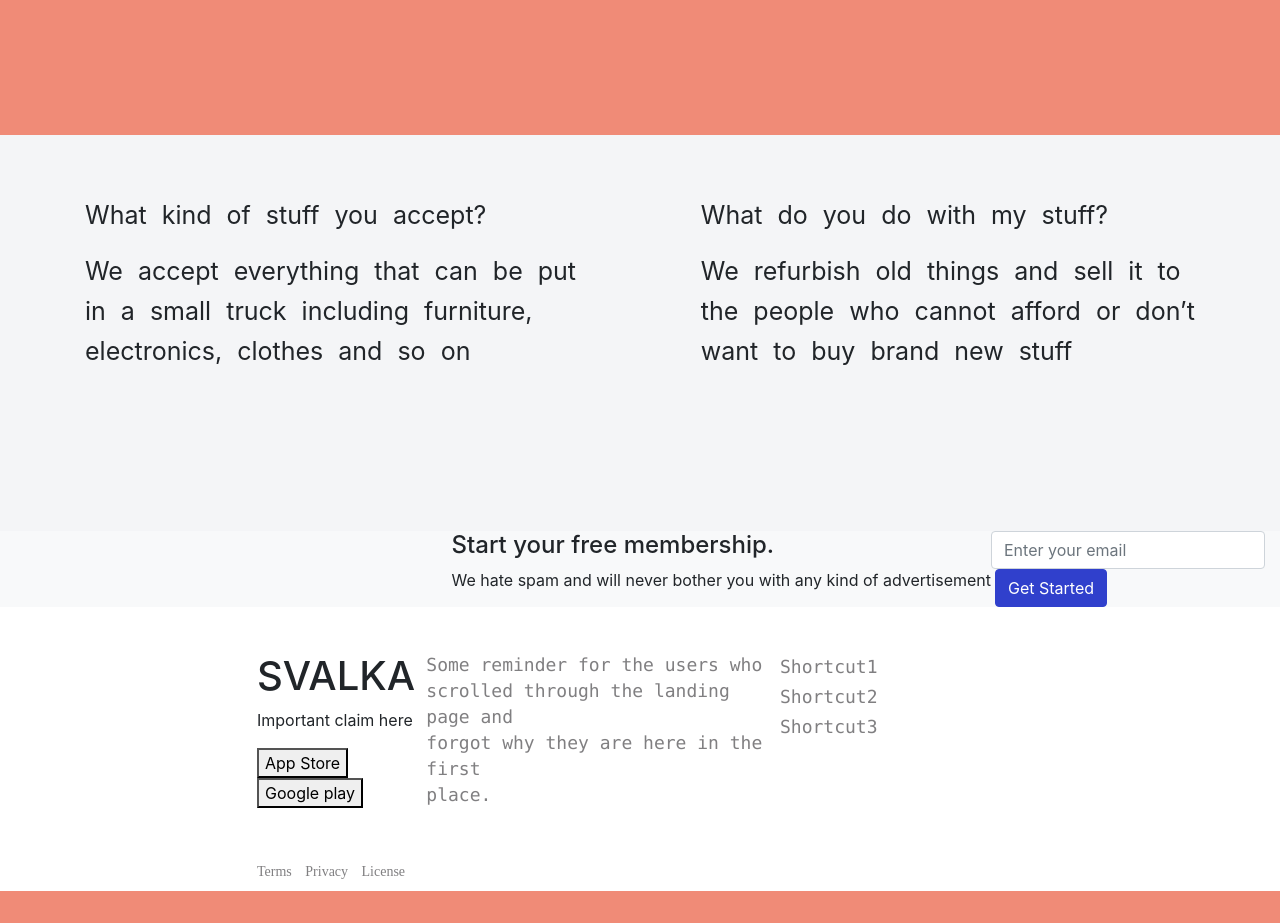
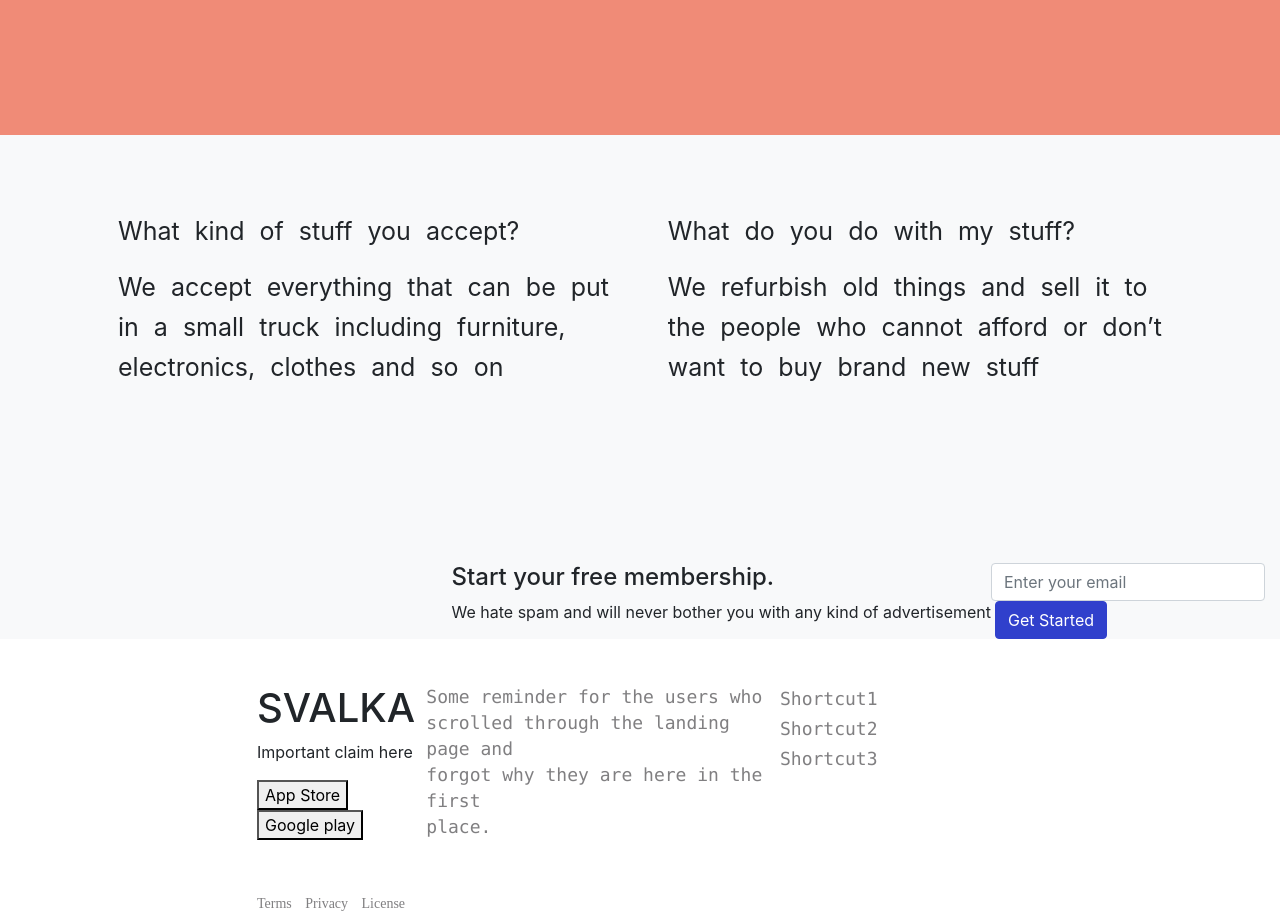
Before and after one commit to danilissadovski/svalka, a React (Create React App) app in the folder landing/: page / in a window 1280 px wide. Shown: the part 840-1763 px from the top of the page. Before the commit the page ends 1731 px from the top, so only its background shows below. Built offline with nearby package versions, Linux system fonts and the light colour scheme.

Commit message:
more changes

```diff
--- a/landing/src/components/content.js
+++ b/landing/src/components/content.js
@@ -3,8 +3,8 @@ import React from "react";
 class Content extends React.Component{
   render() {
     return(
-        <div className="content">
-            <div className="container">
+        <div className="content bg-light">
+            <div className="container bg-light px-lg-5 py-3">
             <div>
                 <p>What kind of stuff you accept?</p>
                 We accept everything that can be put <br/>
```
